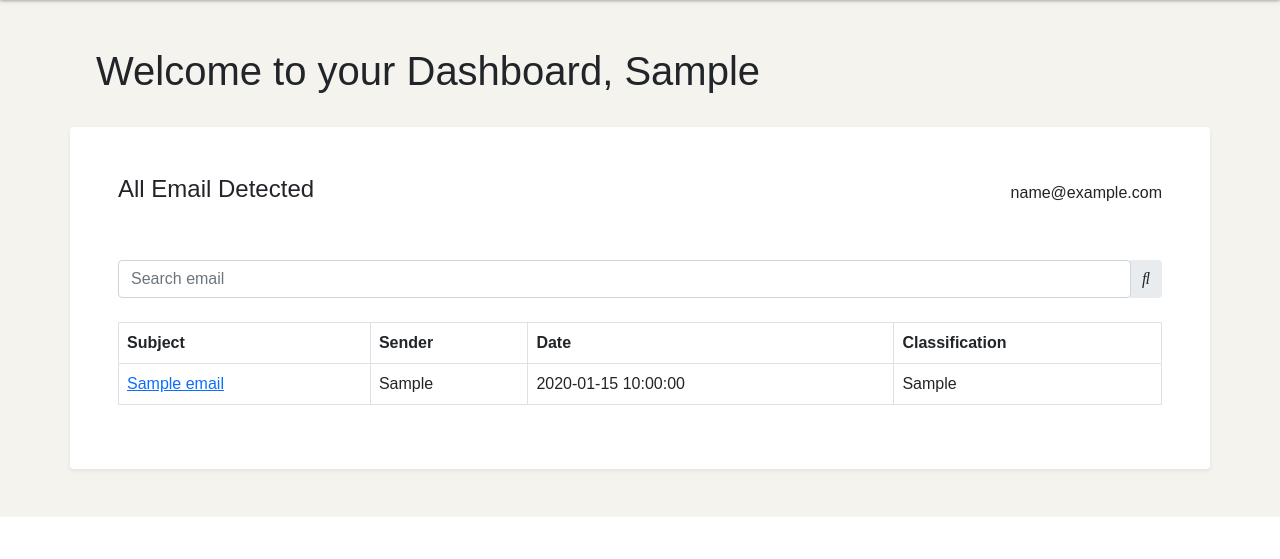
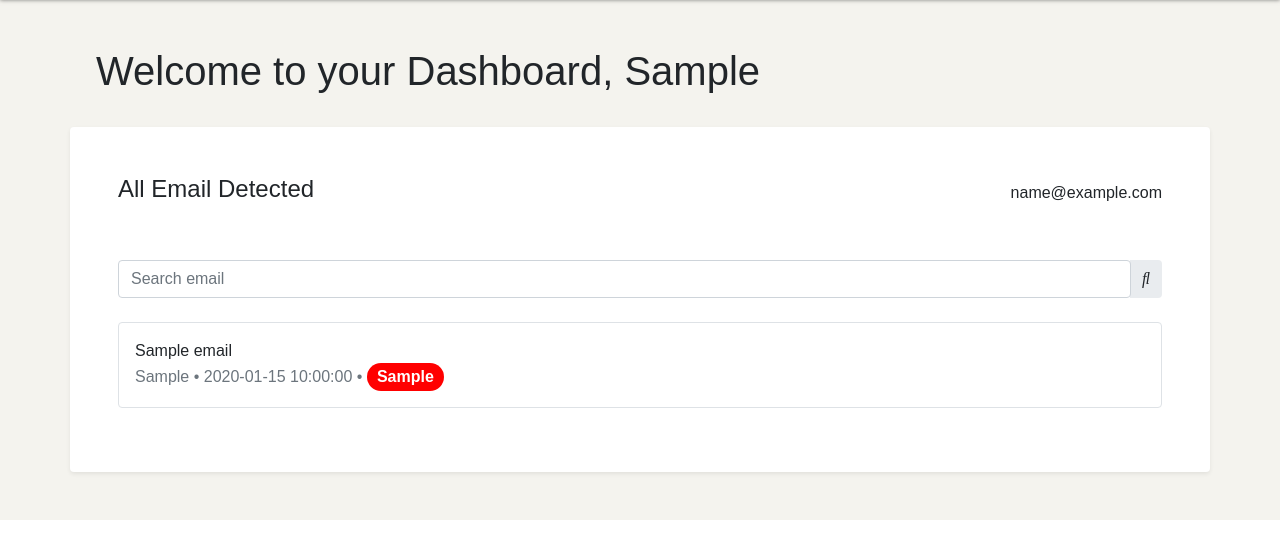
Before and after one commit to xscpry/inbox-guard-thesis, a PHP site: page /predict/dashboard.php in a window 1280 px wide. Shown: the part 60-619 px from the top of the page. Run offline with PHP 8.4, Linux system fonts and the light colour scheme; the visitor is signed in with stand-in values (Sample User, id 1); tables that the repository leaves empty or names only in its code hold one stand-in row (values such as "Sample post"); data that the repository does not hold is empty; some libraries are stand-ins or nearby versions.

Commit message:
ui fixed and mobile-responsive ok

```diff
--- a/css/custom.css
+++ b/css/custom.css
@@ -191,3 +191,103 @@
 .view-email-container {
     padding: 5%;
 }
+
+.email-container {
+    cursor: pointer;
+    transition: background-color 0.3s;
+}
+
+.email-container:hover {
+    background-color: #f0f0f0;
+}
+
+.email-container:active {
+    background-color: #ccc;
+}
+
+
+
+.classification-safe {
+    background-color: green;
+    color: white;
+    padding: 0.2% 1%;
+    border-radius: 2rem;
+    display: inline-block;
+}
+
+.classification-malicious {
+    background-color: red;
+    color: white;
+    padding: 0.2% 1%;
+    border-radius: 2rem;
+    display: inline-block;
+}
+
+@media (max-width: 768px) {
+    .dashboard-container {
+        padding-left: 3%;
+        padding-right: 3%;
+        padding-top: 1%;
+        padding-bottom: 1%;
+    }
+
+    .email-container {
+        padding: 5%;
+    }
+
+    .subject {
+        font-size: 1rem;
+    }
+
+    .view-email-subject {
+        font-size: 1.4rem;
+    }
+
+    .email-body, .sender-date {
+        font-size: 0.9rem;
+    }
+
+    .details {
+        font-size: 0.8rem;
+    }
+
+    .classification-safe,
+    .classification-malicious {
+        font-size: 0.85rem;
+    }
+}
+
+@media (max-width: 480px) {
+    .dashboard-container {
+        padding-left: 2%;
+        padding-right: 2%;
+        padding-top: 1%;
+        padding-bottom: 1%;
+    }
+
+    .dashboard-header {
+        flex-direction: column;
+        align-items: flex-start;
+    }
+
+    .email-container {
+        padding: 4%;
+    }
+
+    .subject {
+        font-size: 0.9rem;
+    }
+
+    .view-email-subject {
+        font-size: 1.2rem;
+    }
+
+    .email-body, .sender-date {
+        font-size: 0.8rem;
+    }
+
+    .classification-safe,
+    .classification-malicious {
+        font-size: 0.75rem;
+    }
+}
--- a/dashboard.php
+++ b/dashboard.php
@@ -45,8 +45,8 @@ $email = $user['email'] ?? ''; // Fetch the email
         <div class="px-5 py-5 dashboard-backdrop">
             <h1 class="pb-4 ps-5">Welcome to your Dashboard, <?php echo htmlspecialchars($firstName); ?></h1>
 
-            <div class="container shadow-sm bg-white rounded py-5 px-5">
-                <div class="d-flex justify-content-between align-items-center mb-4">
+            <div class="container dashboard-container shadow-sm bg-white rounded py-5 px-5 d-flex flex-column">
+                <div class="dashboard-header d-flex justify-content-between align-items-center mb-4">
                     <h4>All Email Detected</h4>
                     <div class="email-address" style="text-align: right;"><?php echo htmlspecialchars($email); ?></div>
                 </div>
@@ -65,29 +65,15 @@ $email = $user['email'] ?? ''; // Fetch the email
                 $emails = $stmt->fetchAll(PDO::FETCH_ASSOC);
 
                 if ($emails) {
-                    echo '<table class="table table-bordered">';
-                    echo '<thead>';
-                    echo '<tr>';
-                    echo '<th>Subject</th>';
-                    echo '<th>Sender</th>';
-                    echo '<th>Date</th>';
-                    echo '<th>Classification</th>';
-                    echo '</tr>';
-                    echo '</thead>';
-                    echo '<tbody>';
-
-                    // Display each email
                     foreach ($emails as $email) {
-                        echo '<tr>';
-                        echo '<td><a href="view-email.php?id=' . htmlspecialchars($email['message_id']) . '">' . htmlspecialchars($email['subject']) . '</a></td>';
-                        echo '<td>' . htmlspecialchars($email['sender']) . '</td>';
-                        echo '<td>' . htmlspecialchars($email['email_date']) . '</td>';
-                        echo '<td>' . htmlspecialchars($email['classification']) . '</td>';
-                        echo '</tr>';
+                        echo '<div class="email-container border rounded p-3 mb-3" onclick="window.location.href=\'view-email.php?id=' . htmlspecialchars($email['message_id']) . '\'">';
+                        echo '<div class="subject font-weight-bold">' . htmlspecialchars($email['subject']) . '</div>';
+                        echo '<div class="details text-muted">';
+                        $classificationClass = $email['classification'] === 'Safe' ? 'classification-safe' : 'classification-malicious';
+                        echo htmlspecialchars($email['sender']) . ' • ' . htmlspecialchars($email['email_date']) . ' • <span class="' . $classificationClass . '">' . htmlspecialchars($email['classification']) . '</span>';
+                        echo '</div>';
+                        echo '</div>';
                     }
-
-                    echo '</tbody>';
-                    echo '</table>';
                 } else {
                     echo '<p>No emails found.</p>';
                 }
```
Also changed, not shown: google-callback.php (+40 -52 lines), view-email.php (+4 -4 lines).
